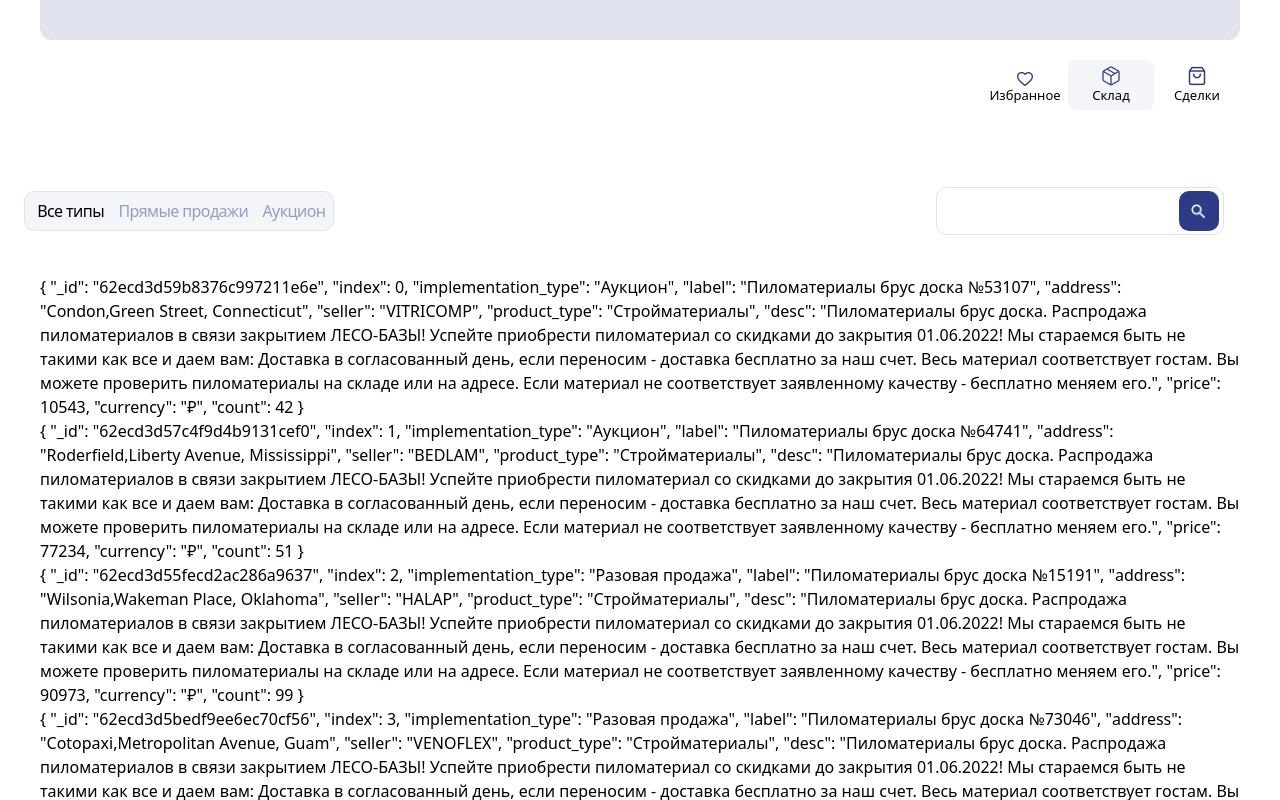
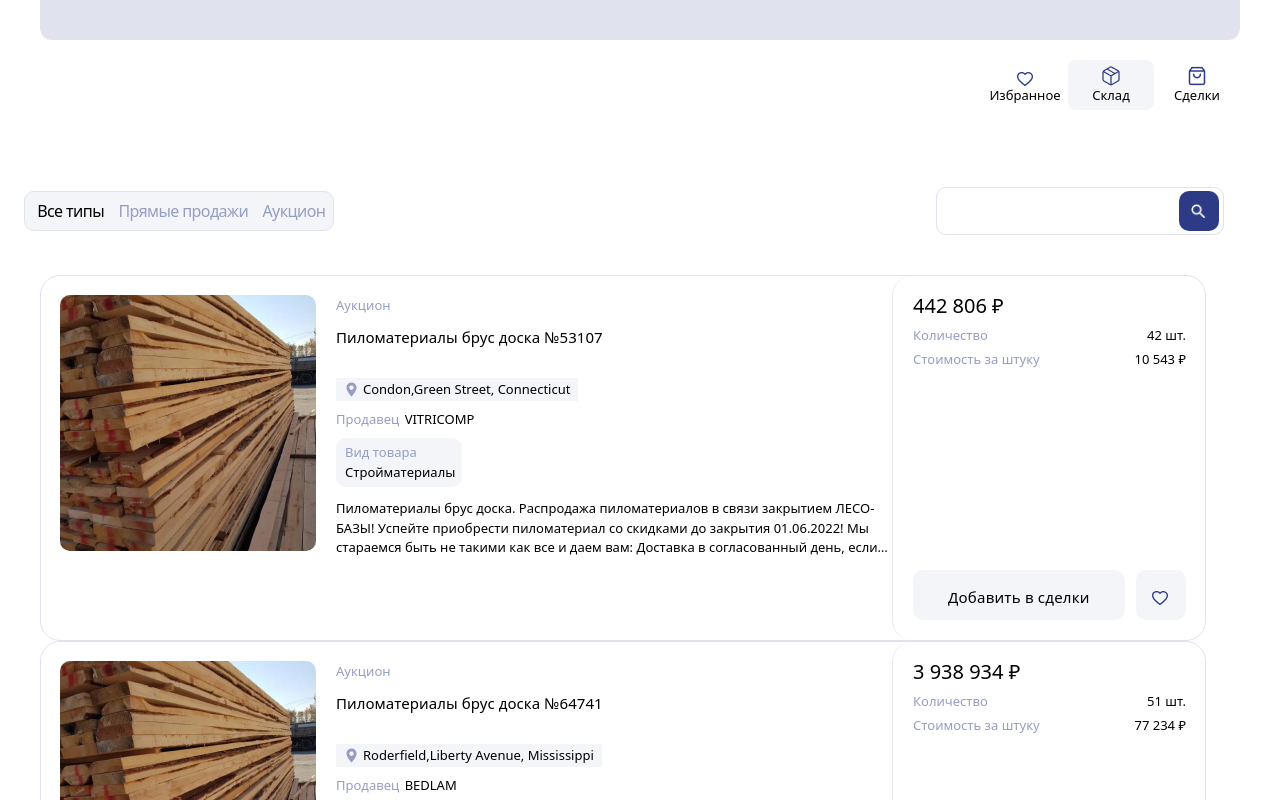
Before and after one commit to AiorNerok/bb-app, a Nuxt app in the folder birds-build-app/: page / in a window 1280 px wide. Shown: the top 800 px of the page. Built offline with nearby package versions, Linux system fonts and the light colour scheme.

Commit message:
update: handler filter & search

```diff
--- a/birds-build-app/components/Card.vue
+++ b/birds-build-app/components/Card.vue
@@ -1,13 +1,10 @@
 <script setup>
 
-import { useStore } from '~/store'
+const props = defineProps({
+  objprops: Object
+})
 
-import Img from "@assets/Image.png";
-import Fav from "@assets/fav.png";
-import Geo from "@assets/geo.png";
-
-const store = useStore()
-
+const { implementation_type, label, address, seller, product_type, desc, price, currency, count } = props.objprops
 
 </script>
 
@@ -15,50 +12,41 @@ const store = useStore()
   <div class="border-light-border border rounded-[20px] flex max-w-[1166px] h-[366px]">
     <div class="pt-[19px] pl-[19px] flex flex-1">
       <div class="w-64 min-w-[16rem] h-64 rounded-[10px] overflow-hidden">
-        <img :src="Img" alt="" class="w-full h-full" />
+        <img src="~/assets/Image.png" alt="" class="w-full h-full" />
       </div>
       <div class="pl-5">
-        <p class="text-light-gray text-[13px] leading-[13px] mt-1">Аукцион</p>
-        <h4 class="font-medium text-[15px] mt-[14px] tracking-[0.05px]">
-          Пиломатериалы брус доска
-        </h4>
+        <p class="text-light-gray text-[13px] leading-[13px] mt-1">{{ implementation_type }}</p>
+        <h4 class="font-medium text-[15px] mt-[14px] tracking-[0.05px]">{{ label }}</h4>
         <Spacer y="27" />
         <span
           class="relative text-[13px] leading-[13px] py-[5px] inline-flex items-center bg-light-gray pl-[27px] pr-2">
-          <img :src="Geo" alt="geo" class="absolute left-[7.5px]" />
-          Санкт-Петербург, Красное Село</span>
+          <img src="~/assets/geo.png" alt="geo" class="absolute left-[7.5px]" />
+          {{ address }}</span>
         <div class="mt-[9px] text-[13px]">
           <span class="text-light-gray leading-[13px] mr-[2px]">Продавец </span>
-          Торговый Дом ГОСТ
+          {{ seller }}
         </div>
         <div class="bg-light-gray inline-block p-[5px] pl-[9px] pr-[7px] mt-[9px] text-[13px] rounded-[10px]">
           <span class="text-light-gray leading-[13px]">Вид товара</span>
-          <p>Стройматериалы</p>
+          <p>{{ product_type }}</p>
         </div>
         <div class="text-[13px] leading-[19.5px] mt-3">
-          <p class="line-clamp-3 overflow-hidden text-ellipsis">
-            Пиломатериалы брус доска. Распродажа пиломатериалов в связи
-            закрытием ЛЕСО-БАЗЫ! Успейте приобрести пиломатериал со скидками до
-            закрытия 01.06.2022 ! Мы стараемся быть не такими как все и даем
-            вам: Доставка в согласованный день, если переносим - доставка
-            бесплатно за наш счет. Весь материал соответствует гостам. Вы можете
-            проверить пиломатериалы на складе или на адресе. Если материал не
-            соответствует заявленному качеству - бесплатно меняем его.
-          </p>
+          <p class="line-clamp-3 overflow-hidden text-ellipsis">{{ desc }}</p>
         </div>
       </div>
     </div>
 
     <div class="min-w-[313px] border-l rounded-[20px] p-5 pr-[19px] flex flex-col justify-between">
       <div class="flex flex-col justify-between">
-        <p class="text-xl leading-5 font-medium">33 000 ₽</p>
+        <p class="text-xl leading-5 font-medium">{{ Intl.NumberFormat('ru-RU').format(price * count) }} {{ currency }}
+        </p>
         <div class="flex mt-[13px] text-[13px] justify-between">
           <span class="text-light-gray leading-[13px]">Количество</span>
-          <p class="leading-[1]">3 шт.</p>
+          <p class="leading-[1]">{{ count }} шт.</p>
         </div>
         <div class="flex justify-between mt-[11px] text-[13px]">
           <span class="text-light-gray leading-[13px]">Стоимость за штуку</span>
-          <span class="leading-[13px]">11 000 ₽</span>
+          <span class="leading-[13px]">{{ Intl.NumberFormat('ru-RU').format(price) }} {{ currency }}</span>
         </div>
       </div>
       <div class="flex justify-between">
@@ -67,7 +55,7 @@ const store = useStore()
           Добавить в сделки
         </button>
         <button class="bg-light-gray rounded-[10px] w-[50px] flex items-center justify-center">
-          <img :src="Fav" alt="" style="transform: translate(-1px, 3px)" />
+          <img src="~/assets/fav.png" alt="" style="transform: translate(-1px, 3px)" />
         </button>
       </div>
     </div>
--- a/birds-build-app/components/Search.vue
+++ b/birds-build-app/components/Search.vue
@@ -2,7 +2,6 @@
 import { ref, watch } from 'vue'
 import { useStore } from '~/store'
 
-import SearchIcon from "@assets/search.png";
 
 const inputValue = ref('')
 
@@ -17,7 +16,7 @@ watch(inputValue, () => store.$patch({ searchValue: inputValue.value }))
   <div class="h-12 min-w-[274px] border-light-border border inline-flex items-center rounded-[10px] pr-1 pl-5">
     <input type="text" class="flex-1 text-[15px] outline-none" v-model='inputValue' />
     <button class="bg-dark-blue rounded-[10px] w-10 h-10">
-      <img :src="SearchIcon" alt="" class="w-[15px] h-[15px] mx-auto" />
+      <img src="~/assets/search.png" alt="search" class="w-[15px] h-[15px] mx-auto" />
     </button>
   </div>
 </template>
--- a/birds-build-app/pages/index.vue
+++ b/birds-build-app/pages/index.vue
@@ -7,17 +7,26 @@ const store = useStore()
 
 const { data, filterKey, searchValue } = storeToRefs(store)
 
+const dataOnRender = data.value
+
 const DataOnRender = computed(() => {
-  let arr = data.value.filter(i => i.implementation_type.includes(filterKey.value))
-  return arr.filter(i => i.label.toLowerCase().includes(searchValue.value.toLowerCase()))
+
+  let arr = [...dataOnRender]
+  if (!!filterKey.value) {
+    arr = arr.filter(el => el.implementation_type.toLowerCase() === filterKey.value.toLowerCase())
+    console.log(arr, filterKey.value.toLowerCase())
+  }
+
+  if (!!searchValue.value) {
+    arr = arr.filter(el => el.label.toLowerCase().includes(searchValue.value.toLowerCase()))
+  }
+  return arr
 })
 
 </script>
 
 <template>
   <div>
-    <div v-for="i in DataOnRender">
-      {{ i }}
-    </div>
+    <Card v-for="i in DataOnRender" :key="i._id" :objprops="i" />
   </div>
 </template>
```
